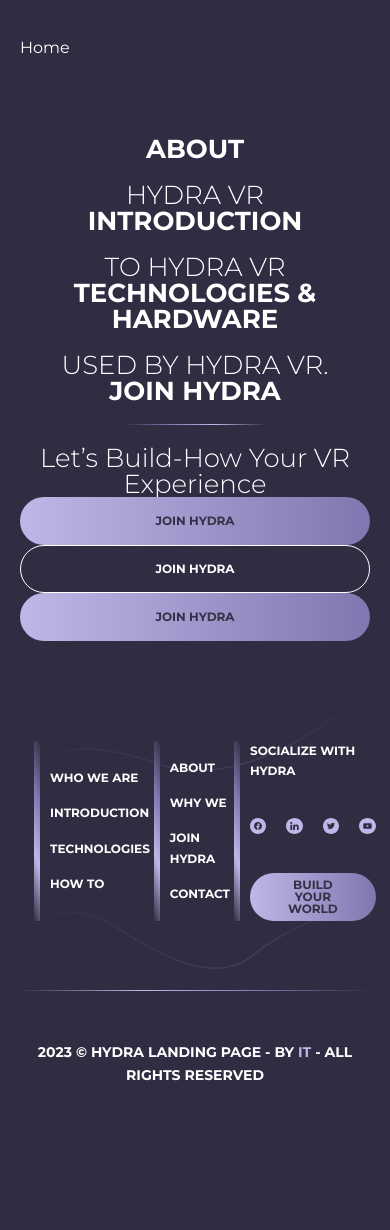
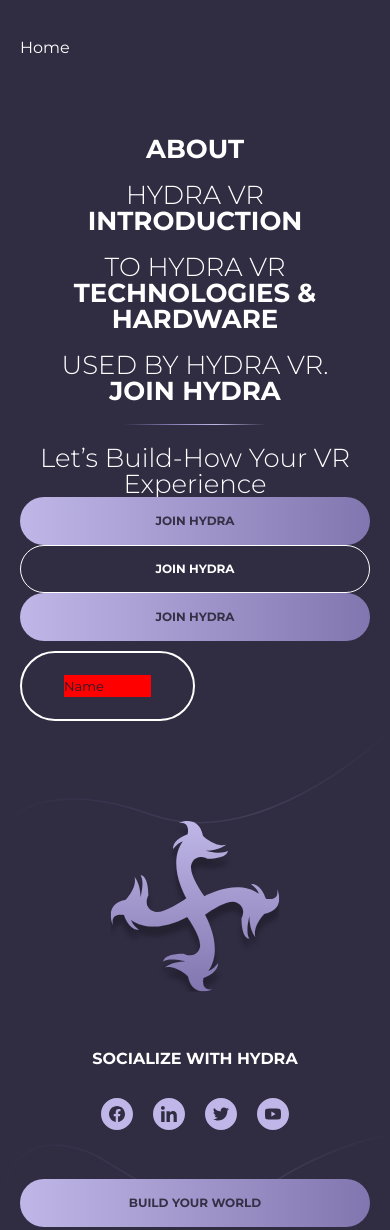
Before and after one commit to Iva0707/hydra, a plain HTML site: page dist/index.html in a window 390 px wide. Shown: the top 1230 px of the page. Before the commit the page ends 1146 px from the top, so only its background shows below. Drawn offline with nearby package versions, Linux system fonts and the light colour scheme.

Commit message:
footer mobile + input

```diff
--- a/dist/index.html
+++ b/dist/index.html
@@ -70,6 +70,11 @@
 			<a class="button button--outline" href="#">JOIN HYDRA</a>
 
 			<a class="button button--arrow" href="#">JOIN HYDRA</a>
+
+			<div class="form__group">
+				<input type="input" class="form__field" placeholder="Name" name="name" id="name" required />
+				<label for="name" class="form__label">Name</label>
+			</div>
 		</div>
 	</div>
 </section>
@@ -77,17 +82,17 @@
 </main>
 
 		<footer class="footer">
+			<img class="footer__deco footer__deco--1" src="assets/images/dev/footer/deco_01.svg" alt="deco" />
+			<img class="footer__deco footer__deco--2" src="assets/images/dev/footer/deco_02.svg" alt="deco" />
 			<div class="container">
 				<div class="footer__wrapper">
-					<img class="footer__deco footer__deco--1" src="assets/images/dev/footer/deco_01.svg" alt="deco" />
-					<img class="footer__deco footer__deco--2" src="assets/images/dev/footer/deco_02.svg" alt="deco" />
 					<div class="footer__row">
 						<div class="footer__column">
 							<a class="link link--no-hover footer__logo_link" href="index.html">
 								<img class="footer__logo" src="assets/images/dev/svg/logo.svg" alt="Logo" />
 							</a>
 						</div>
-						<div class="footer__column">
+						<div class="footer__column footer__column--navigation">
 							<ul class="footer__list">
 								<li class="footer__item">
 									<a href="" class="footer__link">WHO WE ARE</a>
@@ -103,7 +108,7 @@
 								</li>
 							</ul>
 						</div>
-						<div class="footer__column">
+						<div class="footer__column footer__column--navigation">
 							<ul class="footer__list">
 								<li class="footer__item">
 									<a href="" class="footer__link">ABOUT</a>
--- a/src/assets/scss/base/_base.scss
+++ b/src/assets/scss/base/_base.scss
@@ -10,14 +10,14 @@ html {
 	font-size: 62.5%;
 
 	background-color: $purple-4;
+
+	overflow-x: hidden;
 }
 
 body {
 	font-size: 1.6rem;
 	font-family: $font;
 	color: $white;
-
-	overflow-x: hidden;
 
 	&.boby--scroll-lock {
 		overflow: hidden;
--- a/src/assets/scss/base/_mixins.scss
+++ b/src/assets/scss/base/_mixins.scss
@@ -12,3 +12,21 @@
 
 	object-fit: contain;
 }
+
+// other
+@mixin column-deco {
+	position: relative;
+
+	&:after {
+		position: absolute;
+		top: 0;
+		right: 0;
+
+		height: 100%;
+		width: 6px;
+
+		background: linear-gradient(68.8deg, $black-1 0%, $black-1 0%, $purple-2 34.9%, $purple-1 68.7%, $black-1 99.5%);
+
+		content: "";
+	}
+}
--- /dev/null
+++ b/src/assets/scss/components/_input.scss
@@ -0,0 +1,75 @@
+input {
+	font-family: inherit;
+}
+
+.form__group {
+	position: relative;
+
+	width: 50%;
+	margin-top: 10px;
+	padding: 22px 42px 22px 42px;
+
+	border: 2px solid $white;
+	border-radius: 40px;
+}
+
+.form__field {
+	width: 100%;
+	padding: 0;
+
+	color: $white;
+
+	background: transparent;
+
+	outline: 0;
+	border: none;
+
+	transition: border-color 0.2s;
+
+	@include text-s;
+
+	background-color: red;
+
+	&::placeholder {
+		color: transparent;
+	}
+
+	&:placeholder-shown ~ .form__label {
+		top: 50%;
+
+		font-size: 1.3rem;
+
+		cursor: text;
+
+		transform: translateY(-50%);
+	}
+}
+
+.form__label {
+	position: absolute;
+	top: 0;
+
+	display: block;
+
+	font-size: 1rem;
+	color: $black-2;
+
+	transition: 0.2s;
+}
+
+.form__field:focus {
+	~ .form__label {
+		position: absolute;
+		top: 0;
+
+		display: block;
+
+		font-size: 1rem;
+		font-weight: 700;
+		color: $purple-2;
+
+		transition: 0.2s;
+
+		transform: translateY(0);
+	}
+}
--- a/src/assets/scss/layouts/_footer.scss
+++ b/src/assets/scss/layouts/_footer.scss
@@ -1,9 +1,7 @@
 .footer {
-	padding-block: 60px;
-}
+	position: relative;
 
-.footer__wrapper {
-	position: relative;
+	padding-block: 6rem;
 }
 
 .footer__deco {
@@ -26,12 +24,23 @@
 	display: flex;
 	align-items: stretch;
 
-	padding-bottom: 70px;
+	padding-bottom: 7rem;
+
+	@media (max-width: 991px) {
+		flex-wrap: wrap;
+		gap: 4rem 0;
+	}
 
 	&:not(:last-child) {
 		position: relative;
 
-		margin-bottom: 50px;
+		@media (min-width: 768px) {
+			margin-bottom: 5rem;
+		}
+
+		@media (max-width: 767px) {
+			margin-bottom: 3.6rem;
+		}
 
 		&:after {
 			position: absolute;
@@ -49,30 +58,60 @@
 }
 
 .footer__column {
-	flex: 1 1 25%;
-
 	display: flex;
 	flex-direction: column;
 	align-items: center;
 	justify-content: center;
 
 	width: 100%;
-	padding-inline: 10px;
+
+	@media (min-width: 992px) {
+		flex: 1 1 25%;
+
+		padding-inline: 1rem;
+	}
+
+	@media (max-width: 991px) {
+		text-align: center;
+	}
+
+	@media (max-width: 991px) and (min-width: 768px) {
+		flex: 1 1 33.333%;
+	}
+
+	&:first-child {
+		@media (min-width: 992px) and (min-width: 768px) {
+			padding-left: 0;
+		}
+	}
+
+	&:last-child {
+		@media (min-width: 992px) and (min-width: 768px) {
+			padding-right: 0;
+		}
+	}
 
 	&:not(:last-child) {
-		position: relative;
+		@media (min-width: 992px) and (min-width: 768px) {
+			@include column-deco;
+		}
+	}
 
-		&:after {
-			position: absolute;
-			top: 0;
-			right: 0;
+	&:nth-of-type(2) {
+		@media (max-width: 991px) and (min-width: 768px) {
+			order: -1;
+		}
+	}
 
-			height: 100%;
-			width: 6px;
+	&:nth-child(-n + 2) {
+		@media (max-width: 991px) and (min-width: 768px) {
+			@include column-deco;
+		}
+	}
 
-			background: linear-gradient(68.8deg, $black-1 0%, $black-1 0%, $purple-2 34.9%, $purple-1 68.7%, $black-1 99.5%);
-
-			content: "";
+	&.footer__column--navigation {
+		@media (max-width: 767px) {
+			display: none;
 		}
 	}
 }
@@ -81,7 +120,7 @@
 	display: inline-block;
 
 	width: 100%;
-	max-width: 185px;
+	max-width: 18.5rem;
 
 	aspect-ratio: 1;
 }
@@ -92,7 +131,7 @@
 
 .footer__item {
 	&:not(:last-child) {
-		margin-bottom: 15px;
+		margin-bottom: 1.5rem;
 	}
 }
 
@@ -108,12 +147,12 @@
 }
 
 .footer__subtitle {
+	font-size: 1.6rem;
+	line-height: 1.6em;
 	font-weight: 700;
 
-	@include text;
-
 	&:not(:last-child) {
-		margin-bottom: 36px;
+		margin-bottom: 2.6rem;
 	}
 }
 
@@ -123,7 +162,13 @@
 	gap: 2rem;
 
 	&:not(:last-child) {
-		margin-bottom: 36px;
+		@media (min-width: 768px) {
+			margin-bottom: 2.6rem;
+		}
+
+		@media (max-width: 767px) {
+			margin-bottom: 4.6rem;
+		}
 	}
 }
 
@@ -131,7 +176,7 @@
 	display: inline-block;
 
 	width: 100%;
-	max-width: 32px;
+	max-width: 3.2rem;
 
 	border-radius: 50%;
 	aspect-ratio: 1;
--- a/src/assets/scss/style.scss
+++ b/src/assets/scss/style.scss
@@ -13,6 +13,7 @@
 @import "components/burger";
 @import "components/heading";
 @import "components/swiper";
+@import "components/input";
 
 // Layouts
 @import "layouts/hero";
```
Also changed, not shown: dist/home.html (+4 -4 lines), src/assets/scss/base/_variables.scss (+10 -10 lines), src/index.html (+5 -0 lines), src/templates/partials/footer.html (+4 -4 lines), dist/assets/css/style.css, dist/assets/css/style.min.css.
